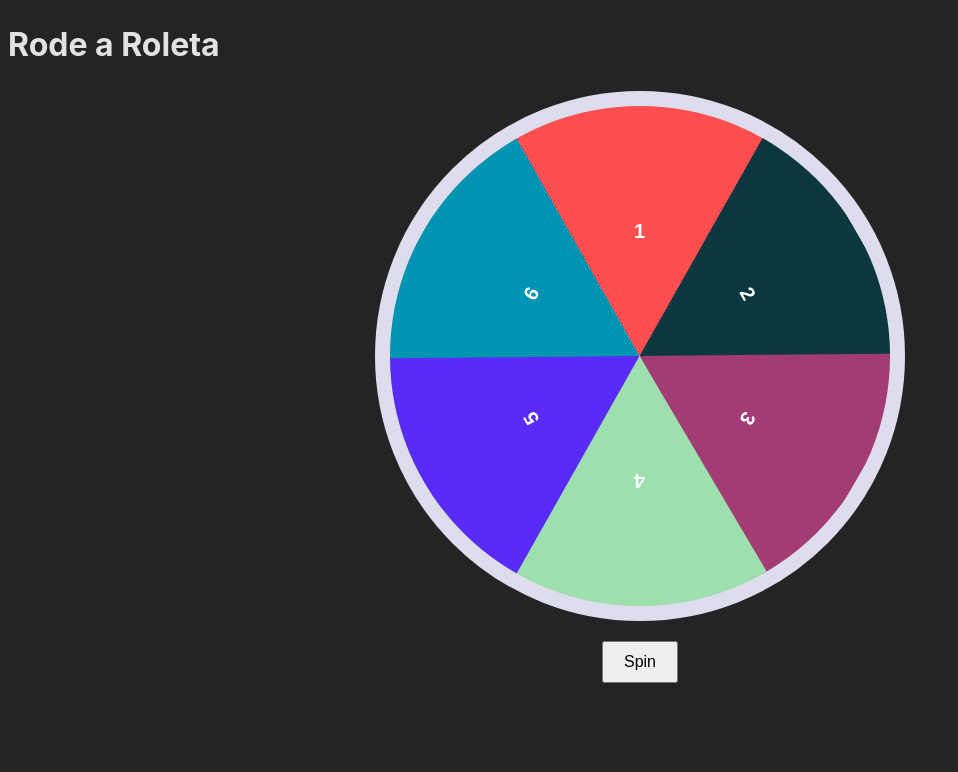
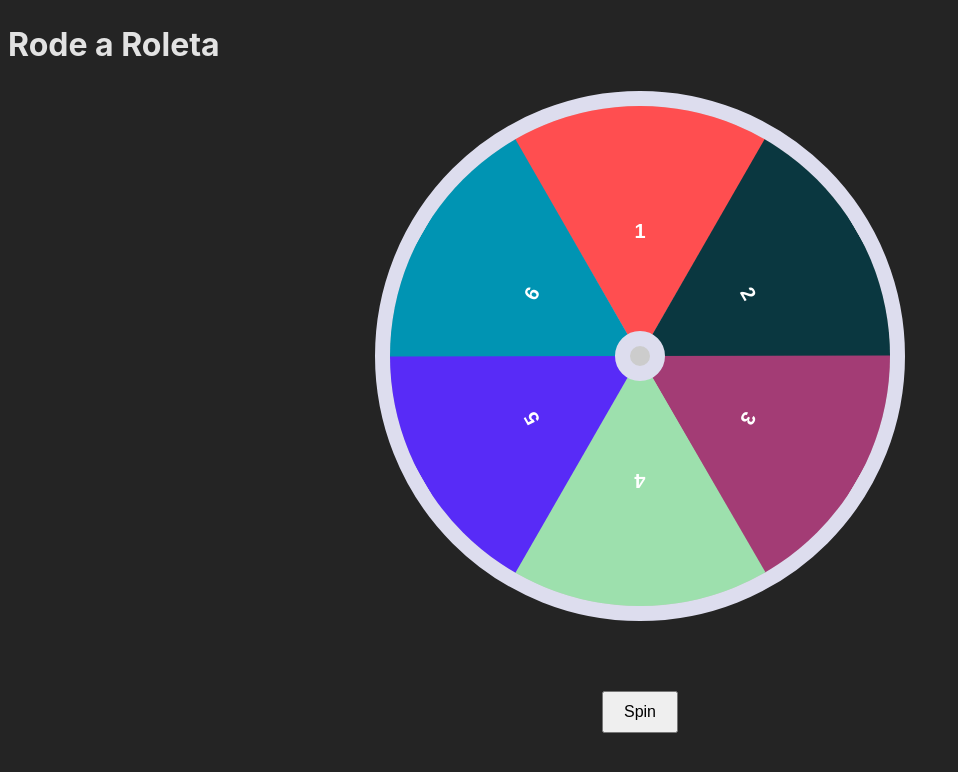
Before and after one commit to pedrofdnn/PR_ROLETA, a React (Vite) app in the folder projeto_roleta/: page / in a window 1280 px wide. Shown: the top 772 px of the page, without its empty margins (0-958 px from the left). Built offline with nearby package versions, Linux system fonts and the light colour scheme.

Commit message:
Ajustes na roleta

```diff
--- a/projeto_roleta/src/App.css
+++ b/projeto_roleta/src/App.css
@@ -18,9 +18,22 @@
     transition: 5s;
 }
 
+.point {
+    background: #e3d1d1;
+    width: 20px;
+    height: 20px;
+    background-color: #ccc;
+    border-radius: 50%;
+    border: 15px solid #dde;
+    position: relative;
+    overflow: hidden;
+    transition: 5s;
+    top: -290px;
+}
+
 .segment {
     height: 50%;
-    width: 295px;
+    width: 290px;
     position: absolute;
     clip-path: polygon(100% 0, 50% 100%, 0 0);
     transform: translateX(-50%);
@@ -33,7 +46,7 @@
     font-weight: bold;
     font-family: sans-serif;
     color: #fff;
-    left: 102px;
+    left: 105px;
 }
 
 button {
--- a/projeto_roleta/src/HomePage.tsx
+++ b/projeto_roleta/src/HomePage.tsx
@@ -22,11 +22,11 @@ export default function HomePage() {
     const spinRoulette = () => {
         if (spinning) return;
 
-        const newRotation = rotation + Math.floor(360 + Math.random() * 1000);
+        const newRotation = rotation + Math.floor(360 + Math.random() * 5000);
         setRotation(newRotation);
         setSpinning(true);
 
-        setTimeout(() => setSpinning(false), 3000);
+        setTimeout(() => setSpinning(false), 2000);
     };
 
 
@@ -49,6 +49,8 @@ export default function HomePage() {
                     </div>
                 ))}
             </div>
+            <div className="point">
+            </div>
             <button onClick={spinRoulette} disabled={spinning}>
                 Spin
             </button>
```
